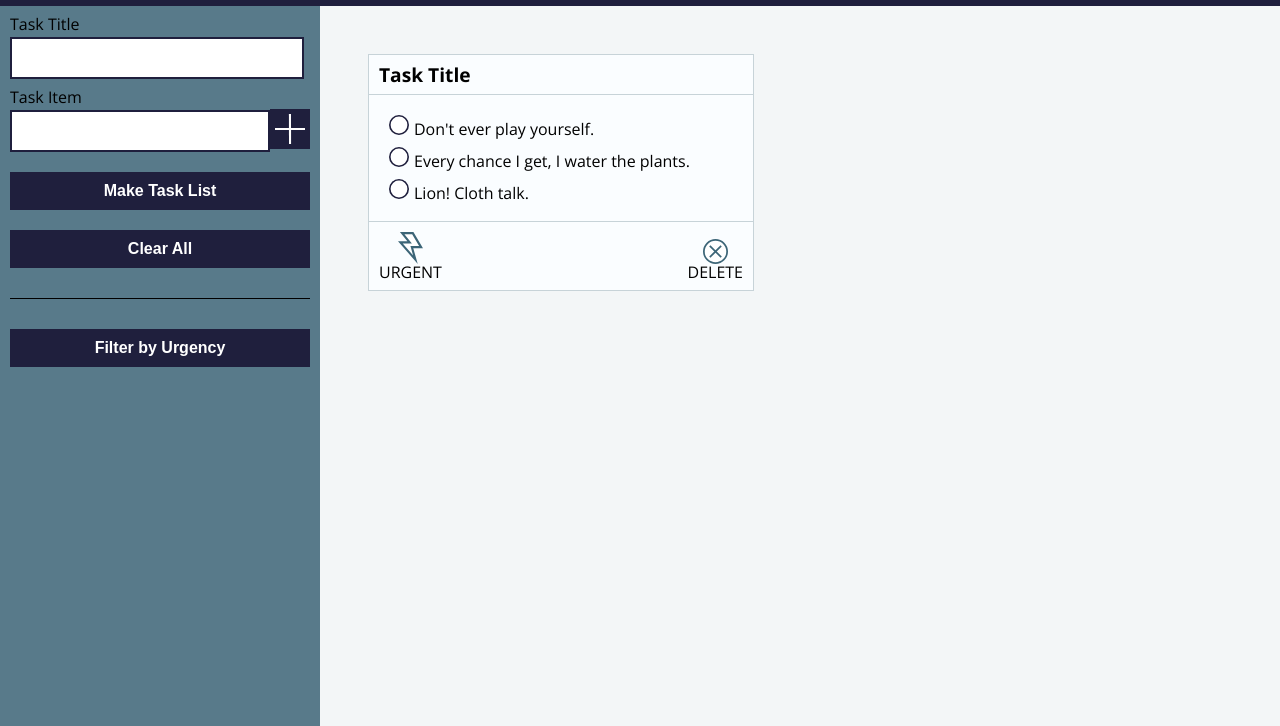
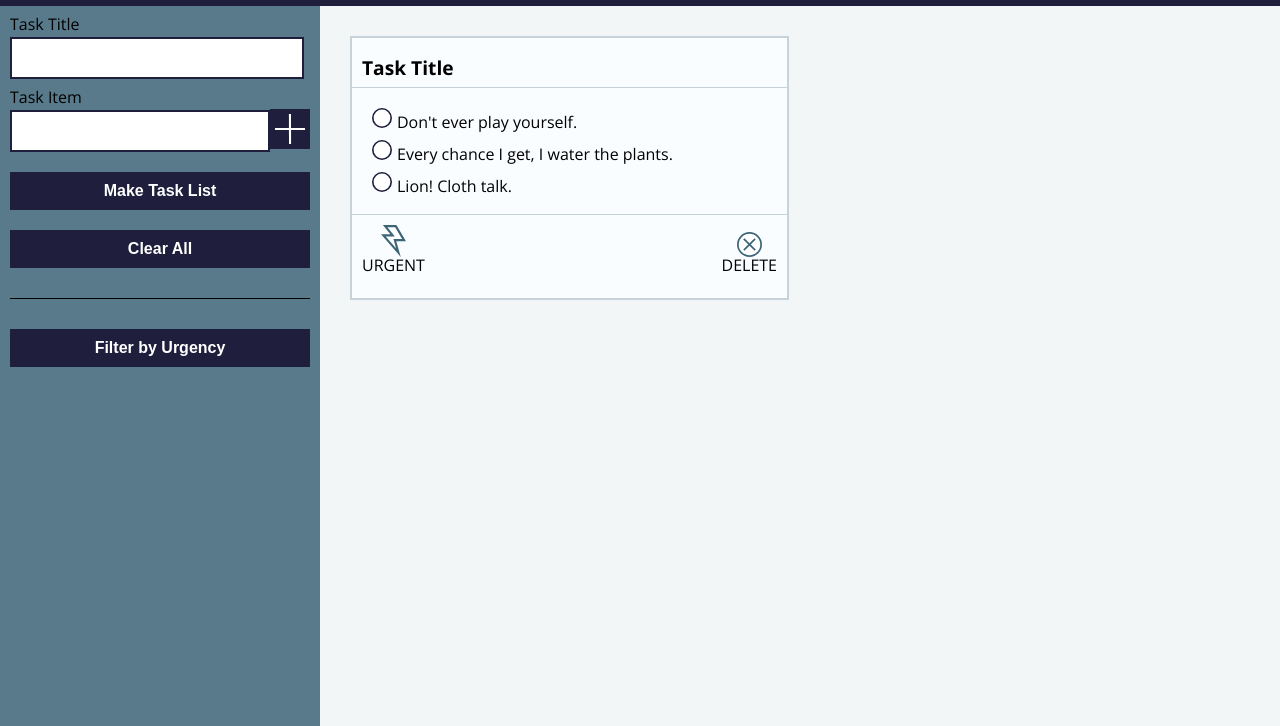
Before and after one commit to SamanthaLFreeman/Check-Yo-Self, a plain HTML site: page index.html in a window 1280 px wide. Shown: the part 74-800 px from the top of the page. Drawn offline with nearby package versions, Linux system fonts and the light colour scheme.

Commit message:
Add masonry style to cards

```diff
--- a/styles.css
+++ b/styles.css
@@ -118,14 +118,21 @@ body {
 .main {
   background-color: #F3F6F7;
   grid-area: main;
+  padding: 30px;
+  height: auto;
+  columns: 2 250px;
+  column-gap: 30px;
 }
 
 /*card section*/
 .main__template--card {
   background-color: #FAFDFF;
-  border: 1px solid #C7D3D8;
-  margin: 5%;
-  width: 40%;
+  border: 2px solid #C7D3D8;
+  break-inside: avoid;
+  margin-bottom: 30px;
+  min-height: 250px;
+  padding: 10px 0 0 0;
+  width: 100%;
 }
 
 .main__template--card--top {
```
